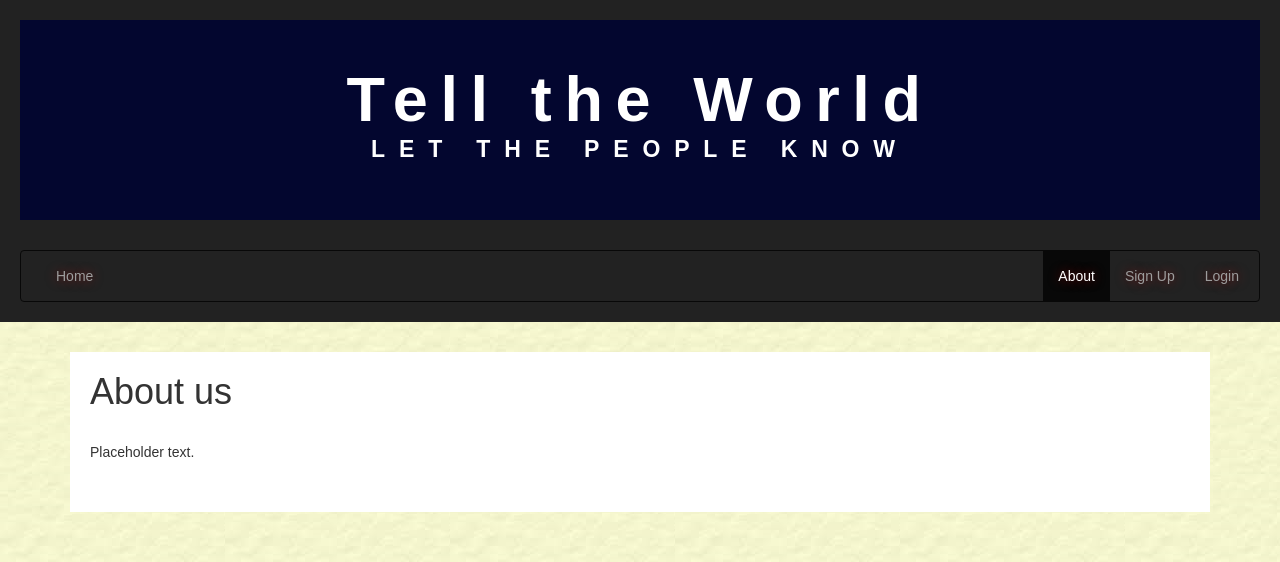
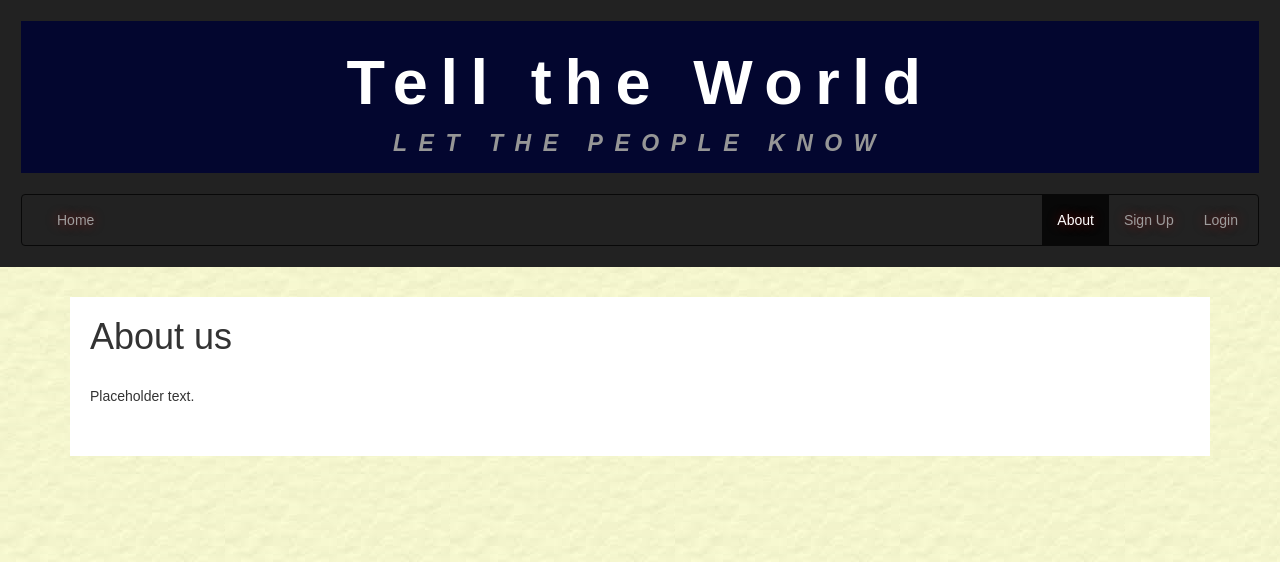
Before and after one commit to AndrewLaing/TellTheWorld, a Django app: page /about/ in a window 1280 px wide. Shown: the top 562 px of the page. Run offline with Django 3.2, Linux system fonts and the light colour scheme; some libraries are stand-ins or nearby versions.

Commit message:
Fixed Jumbotron CSS

```diff
--- a/TellTheWorld/tellings/static/tellings/css/style.css
+++ b/TellTheWorld/tellings/static/tellings/css/style.css
@@ -19,41 +19,39 @@ body {
 }
 
 .header {
-  position: relative;
-	color: #000;
-	background-color: #222222;
-	padding: 20px;
+  background-color: #222222;
+  padding: 1.5em;
 }
 
 
 .jumbotron {
-  padding-top: 25px;
+  padding-top: 0em;
+  padding-bottom: 0.4em;
   text-align: center;
-  width: 100%;
-  height: 200px;
+  margin-bottom: 1.5em;
   background-color: #03062F;
 }
 
-@media only screen and (max-width: 767px) {
-  .jumbotron {
-    height: 150px;
-  }
-}
 
 .jumbotron h1 {
   letter-spacing: .2em;
+  line-height: normal;
   color: white;
   font-family: Verdana, Geneva, Tahoma, sans-serif;
-
+  padding-top: .4em;
+  padding-bottom: .15em;
 }
 
 .jumbotron p {
-  letter-spacing: .6em;
+  letter-spacing: .5em;
   font-size: calc(14px + (26 - 14) * ((100vw - 300px) / (1600 - 300)));
   line-height: calc(1.3em + (1.5 - 1.2) * ((100vw - 300px)/(1600 - 300)));
-  color: white;
+  color: rgb(150, 150, 150);
   font-weight: bold;
-  padding: 0px;
+  font-style: italic;
+  padding: 0em;
+  padding-bottom: .4em;
+  margin-bottom: 0em;
 }
 
 .img-wrapper img {
@@ -64,8 +62,7 @@ body {
 #title h1 {
   font-family: Arial, Helvetica, sans-serif;
   font-weight: bold;
-  margin: 0px;
-  padding-top: 20px;
+  margin: 0em;
 }
 
 
```
Also changed, not shown: other parts of TellTheWorld/tellings/static/tellings/css/style.css (+30 -30 lines), TellTheWorld/db.sqlite3.
